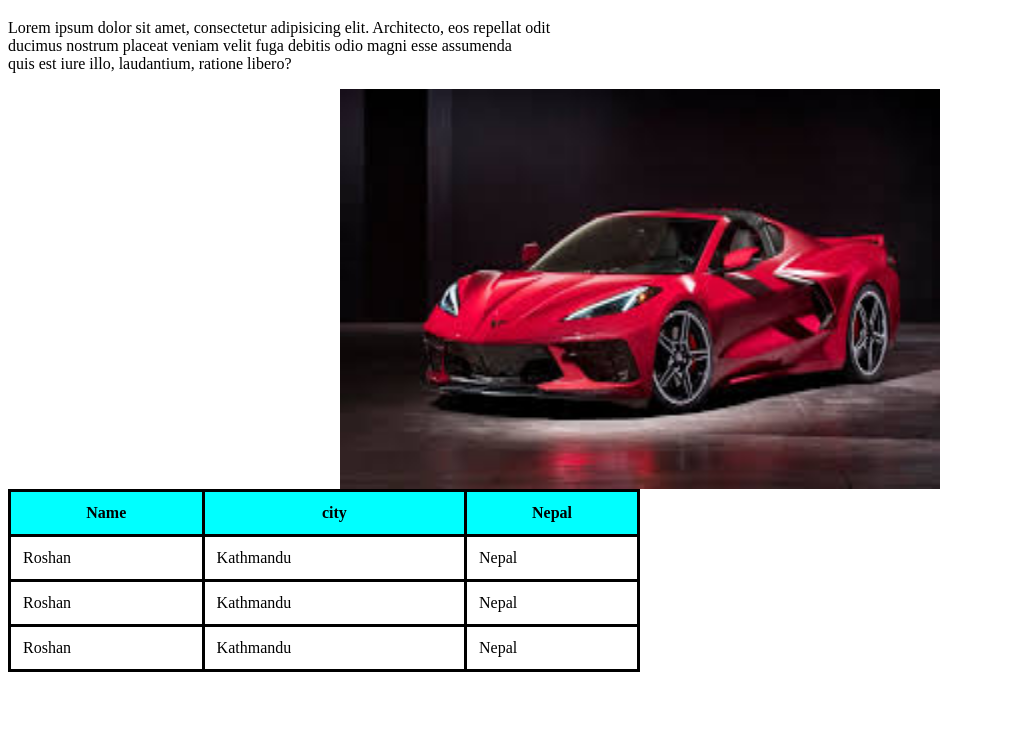
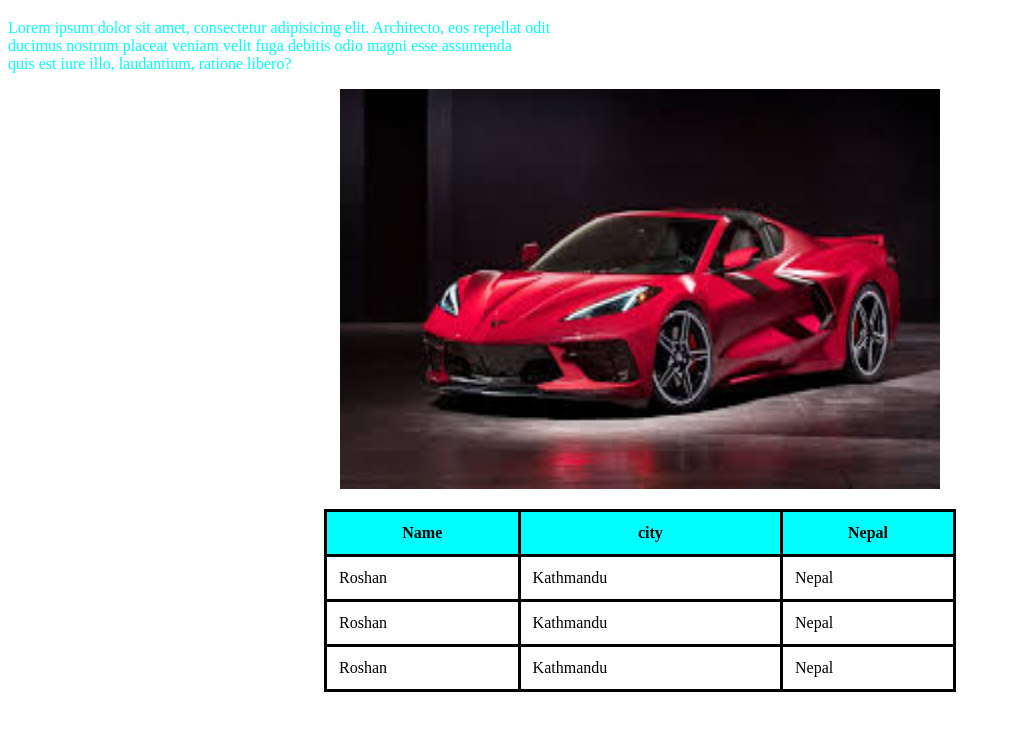
Before and after one commit to roshandhital12/class2, a plain HTML site: page index.html in a window 1280 px wide. Shown: the part 61-792 px from the top of the page, without its empty margins (0-1011 px from the left). Drawn offline with Linux system fonts and the light colour scheme.

Commit message:
Update styles.css

```diff
--- a/styles.css
+++ b/styles.css
@@ -1,6 +1,6 @@
 table{border-collapse: collapse;
 width:50%;
-margin:o auto}
+}
 
 th,td{border: 3px solid black;
 text-align: centre;
@@ -10,7 +10,13 @@ img{
     width: 600px;
     height: 400px;
     display:block;
-    margin :auto
+    margin :auto;
 
 }
 th{background-color: aqua;}
+table{
+    margin :20px auto
+}
+p{
+    color: aqua;
+}
```
